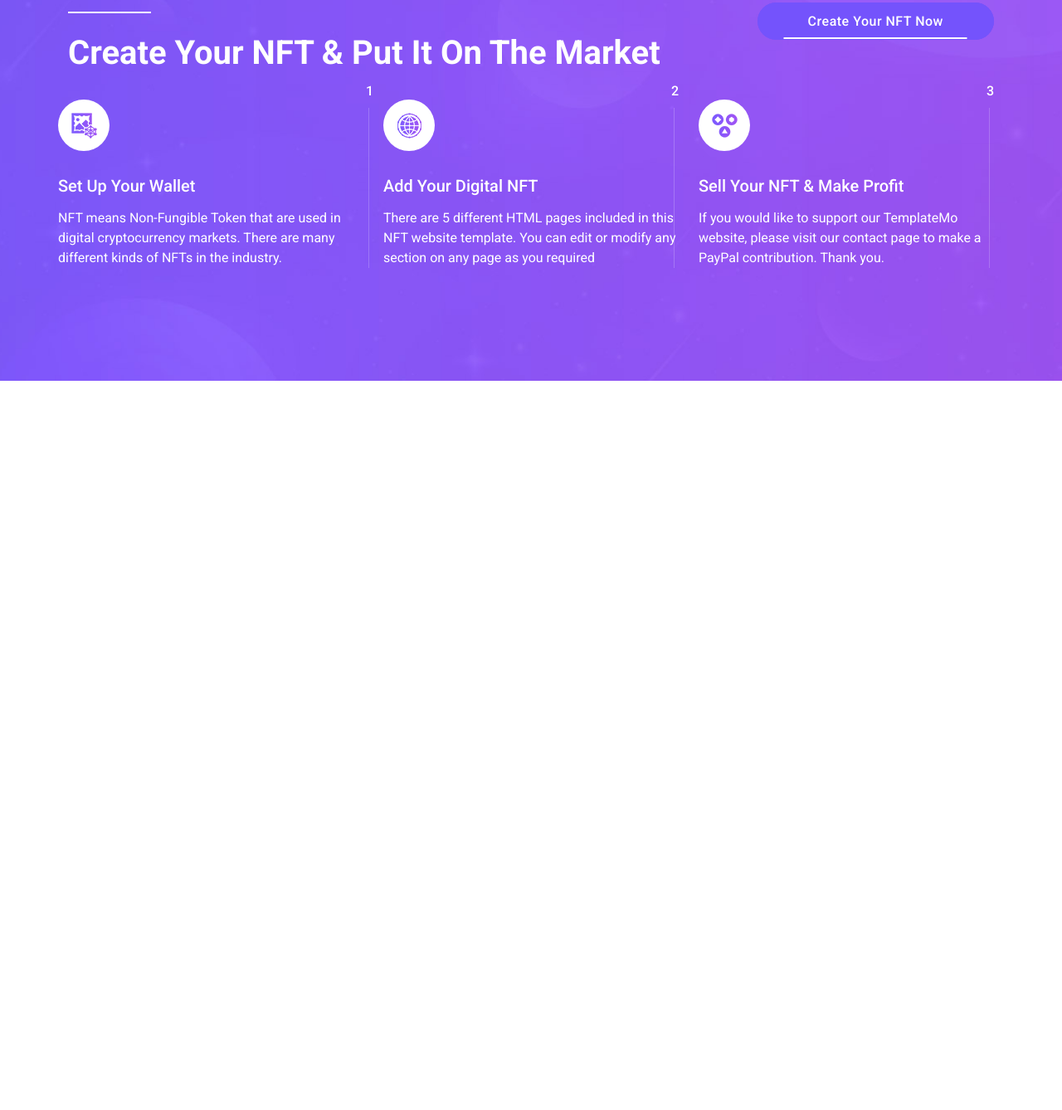
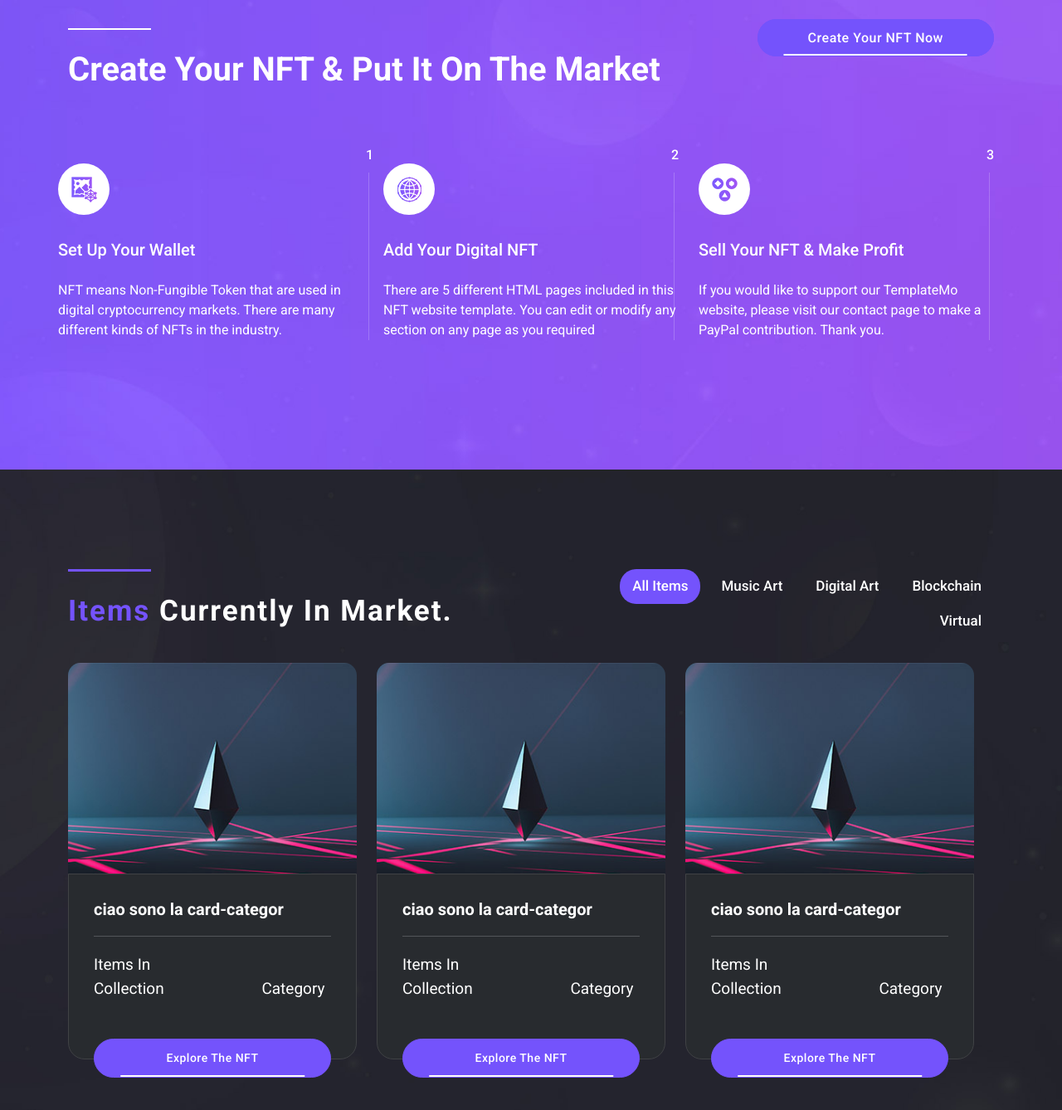
Before and after one commit to NicoSalzano/CloneSite, a plain HTML site: page index.html in a window 1280 px wide. Shown: the part 2473-3811 px from the top of the page at 83% size. Before the commit the page ends 2932 px from the top, so only its background shows below. Drawn offline with nearby package versions, Linux system fonts and the light colour scheme.

Commit message:
end market section

```diff
--- a/index.html
+++ b/index.html
@@ -257,7 +257,7 @@
         <div class="container">
           <div class="row">
             <div class="col-lg-8">
-              <div class="heading-create">
+              <div class="heading-create" style="margin-bottom: 65px;">
                 <div class="line-section-create"></div>
                 <h2 class="create-title">
                   Create Your NFT & Put It On The Market
@@ -319,6 +319,78 @@
         </div>
       </section>
 
+      <section class="market">
+        <div class="container">
+          <div class="row">
+            <div class="col-lg-6">
+              <div class="line-section-market"></div>
+              <h2><em>Items</em> Currently In Market.</h2>
+            </div>
+            <!-- MODIFICARE LIST ITEM -->
+            <div class="col-lg-6">
+              <div class="filters ">
+                <ul class="mb-0 ">
+                  <li class="active" style="border-radius: 20px;">All Items</li>
+                  <li style="border-radius: 20px;">Music Art</li>
+                  <li style="border-radius: 20px;">Digital Art</li>
+                  <li style="border-radius: 20px;">Blockchain</li>
+                  <li style="border-radius: 20px;">Virtual</li>
+                </ul>
+              </div>
+            </div>
+            <div class="col-lg-12">
+              <div class="row ciao market-item">
+                <div class="col-lg-4 ">
+                  <div class="card-collection">
+                    <img src="./media/collection-01.jpg" alt="" class="">
+                    <div class="card-down">
+                      <h4 class="">
+                        ciao sono la card-categor
+                      </h4>
+                      <p class="card-collection-item">Items In Collection</p>
+                      <p class="card-collection-categories">Category</p>
+                      <div class="collection-button">
+                        <a href="" class="pc-white">Explore the NFT</a>
+                      </div>
+                    </div>
+                  </div>
+                </div>
+                <div class="col-lg-4">
+                  <div class="card-collection">
+                    <img src="./media/collection-01.jpg" alt="" class="">
+                    <div class="card-down">
+                      <h4 class="">
+                        ciao sono la card-categor
+                      </h4>
+                      <p class="card-collection-item">Items In Collection</p>
+                      <p class="card-collection-categories">Category</p>
+                      <div class="collection-button">
+                        <a href="" class="pc-white">Explore the NFT</a>
+                      </div>
+                    </div>
+                  </div>
+                </div>
+                <div class="col-lg-4 ">
+                  <div class="card-collection">
+                    <img src="./media/collection-01.jpg" alt="" class="">
+                    <div class="card-down">
+                      <h4 class="">
+                        ciao sono la card-categor
+                      </h4>
+                      <p class="card-collection-item">Items In Collection</p>
+                      <p class="card-collection-categories">Category</p>
+                      <div class="collection-button">
+                        <a href="" class="pc-white">Explore the NFT</a>
+                      </div>
+                    </div>
+                  </div>
+                </div>
+              </div>
+            </div>
+          </div>
+        </div>
+      </section>
+            <!--LE CARD SONO DA MODIFICARE  -->
 
 
 
--- a/style.css
+++ b/style.css
@@ -388,7 +388,7 @@ em{
     background-repeat: no-repeat;
     background-size: cover;
     background-position: center center;
-    padding: 120px 0;
+    padding: 140px 0;
     position: relative;
 }
 
@@ -402,7 +402,7 @@ em{
 
 .create-title{
     color: #fff;
-    margin-top: 10px;
+    margin-top: 20px;
     line-height: 36px;
     font-size: 40px;
     font-weight: 700;
@@ -471,7 +471,7 @@ em{
     color: #fff;
     font-size: 20px;
     margin-top: 30px;
-    margin-bottom: 15px;
+    margin-bottom: 25px;
 }
 
 .create-nft p{
@@ -528,3 +528,71 @@ em{
 
 
 }
+
+/* MARKET SECTION */
+
+.market{
+    background-image: url(./media/dark-bg.jpg);
+    background-size: cover;
+    background-position: center center;
+    background-repeat: no-repeat;
+    padding: 120px 0px;
+    position: relative;
+}
+
+.line-section-market{
+
+    width: 100px;
+    height: 3px;
+    background-color: #7453fc;
+    margin-bottom: 30px;
+
+}
+.market h2{
+    color: #fff;
+    font-size: 35px;
+    line-height: 36px;
+    letter-spacing: 2px;
+    font-weight: 700;
+    text-transform: capitalize;
+    margin-top: 10px;
+    text-align: left;
+
+}
+
+.filters{
+    text-align: right;
+
+}
+
+.filters li {
+    display: inline-block;
+    margin-left: 6px;
+    font-size: 17px;
+    color: #fff;
+    font-weight: 500;
+    padding: 8px 15px;
+
+    cursor: pointer;
+    transition: all 0.3s ease 0s;
+
+}
+
+
+.filters  li.active,
+.filters  li:hover{
+    background-color: #7453fc;
+}
+
+.ciao{
+    position: relative;
+    height: 100;
+}
+
+.market-item{
+    /* position: absolute; */
+    left: 0px;
+    top: 0px;
+    width: 100%;
+    margin-top:30px;
+}
```
Also changed, not shown: media/author.jpg (added), media/dark-bg (1).jpg (added), media/market-01.jpg (added). Lines whose indentation alone changed are shown as unchanged.
